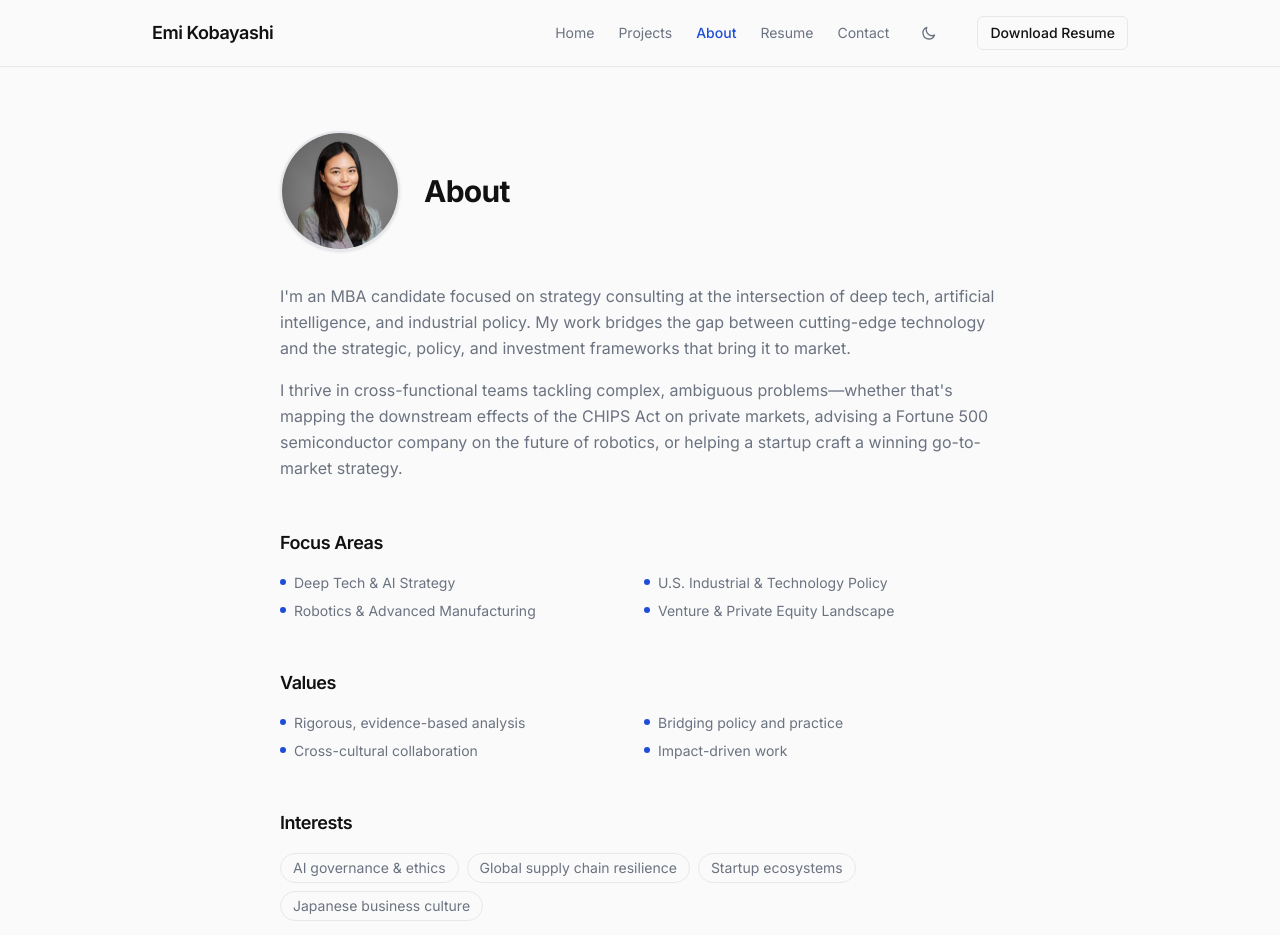
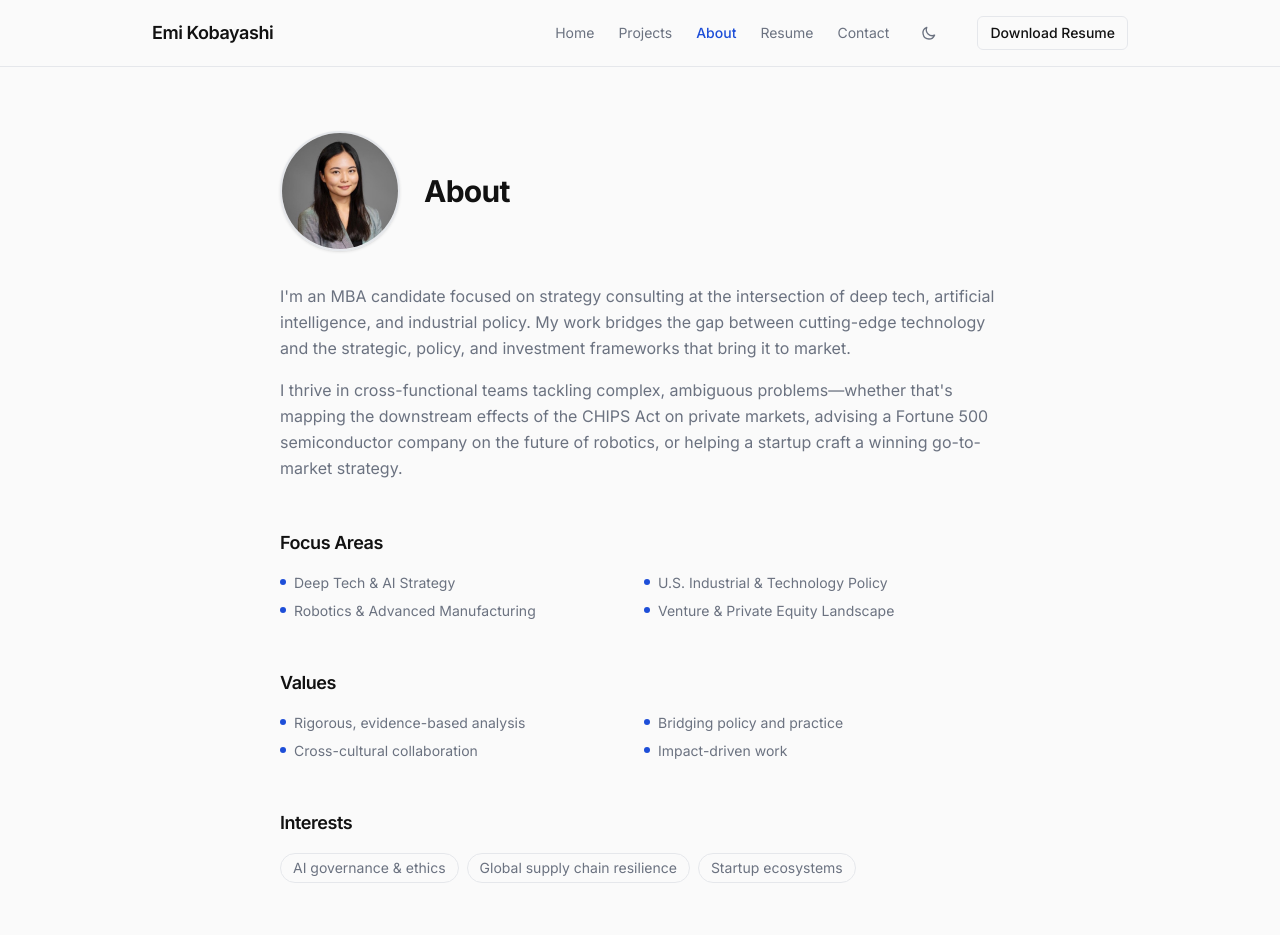
Before and after one commit to 21sean/Emi_site, a Next.js app: page /about in a window 1280 px wide. Shown: the top 935 px of the page. Built offline with nearby package versions, Linux system fonts and the light colour scheme.

Commit message:
Remove Japanese business culture interest

```diff
--- a/src/data/profile.ts
+++ b/src/data/profile.ts
@@ -327,7 +327,6 @@ const profile: Profile = {
       "AI governance & ethics",
       "Global supply chain resilience",
       "Startup ecosystems",
-      "Japanese business culture",
     ],
   },
 };
```
